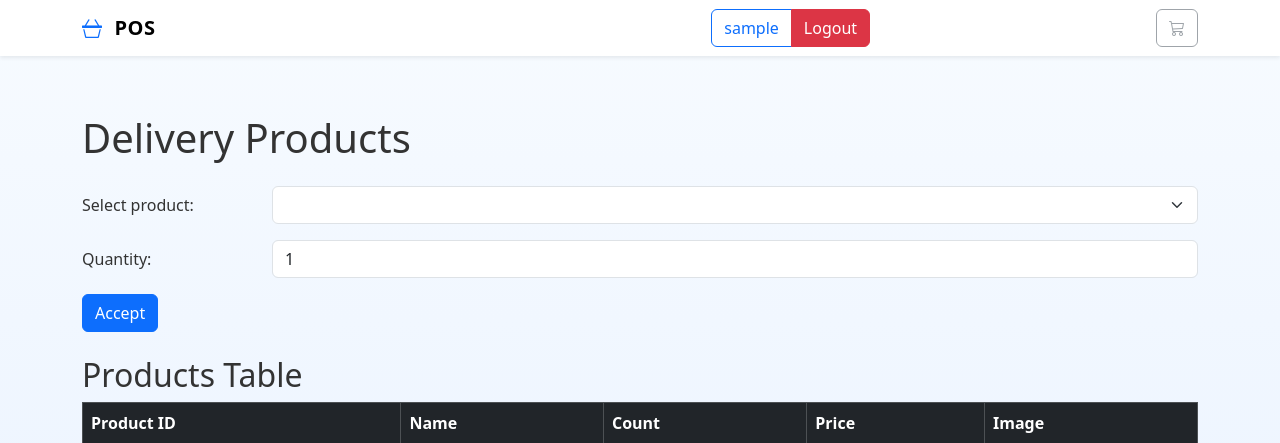
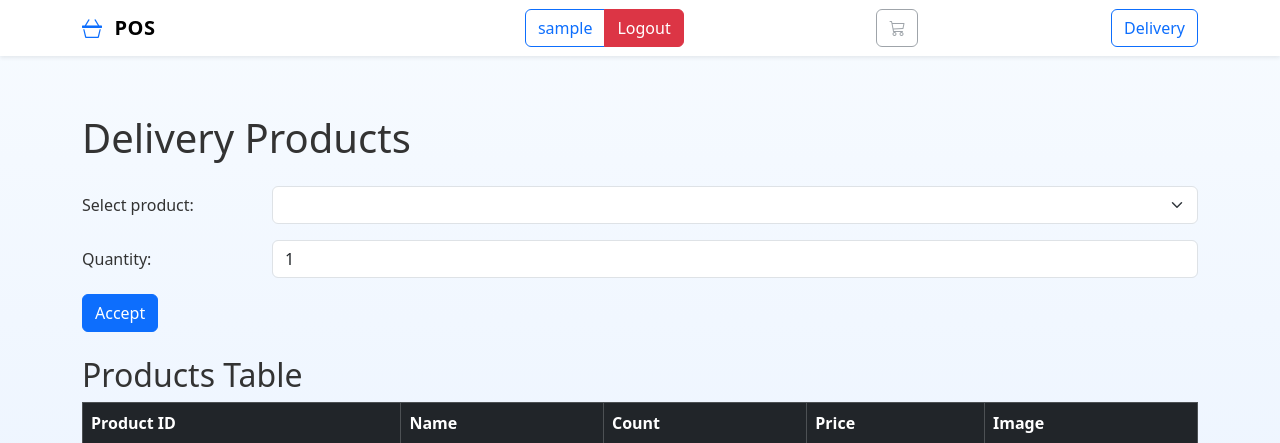
Before and after one commit to PawelWodzynski/POS, a Flask app: page /delivery in a window 1280 px wide. Shown: the top 443 px of the page. Run offline with Flask 3, Linux system fonts and the light colour scheme; the visitor is signed in with stand-in values (Sample User, id 1); lists and menus that the app fills with data are empty; some libraries are stand-ins or nearby versions.

Commit message:
added delivery button on navbar

```diff
--- a/templates/base.html
+++ b/templates/base.html
@@ -48,6 +48,9 @@
       {% if session.get('user_id') %}
       <a href="/cart" id="cart-button" class="btn btn-outline-secondary ms-3" title="Cart">
         <i class="bi bi-cart3"></i>
+      </a>
+      <a href="/delivery" id="delivery-button" class="btn btn-outline-primary ms-3" title="Delivery">
+        Delivery
       </a>
       {% endif %}
     </div>
```
